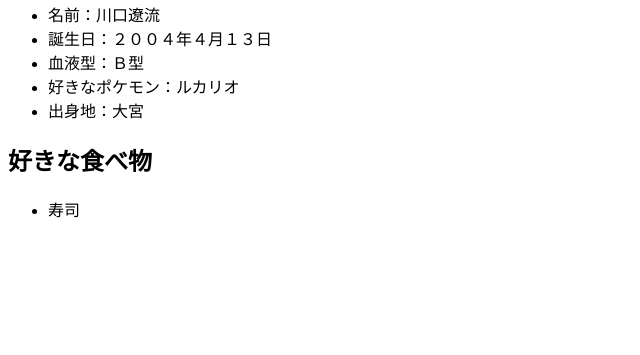
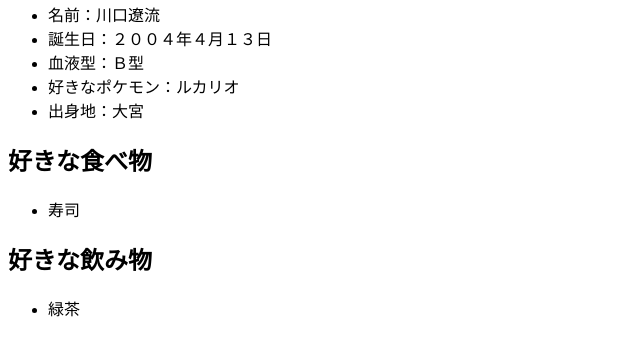
Before and after one commit to kawaguchiharu/sample, a plain HTML site: page index.html in a window 1280 px wide. Shown: the part 87-442 px from the top of the page, without its empty margins (0-640 px from the left). Drawn offline with Linux system fonts and the light colour scheme.

Commit message:
好きな飲み物を追記

```diff
--- a/index.html
+++ b/index.html
@@ -27,7 +27,10 @@
 
          </ul>
 
-
+      <h2>好きな飲み物</h2>
+      <ul>
+        <li>緑茶</li>
+      </ul>
 
     </body>
 </html>
```
